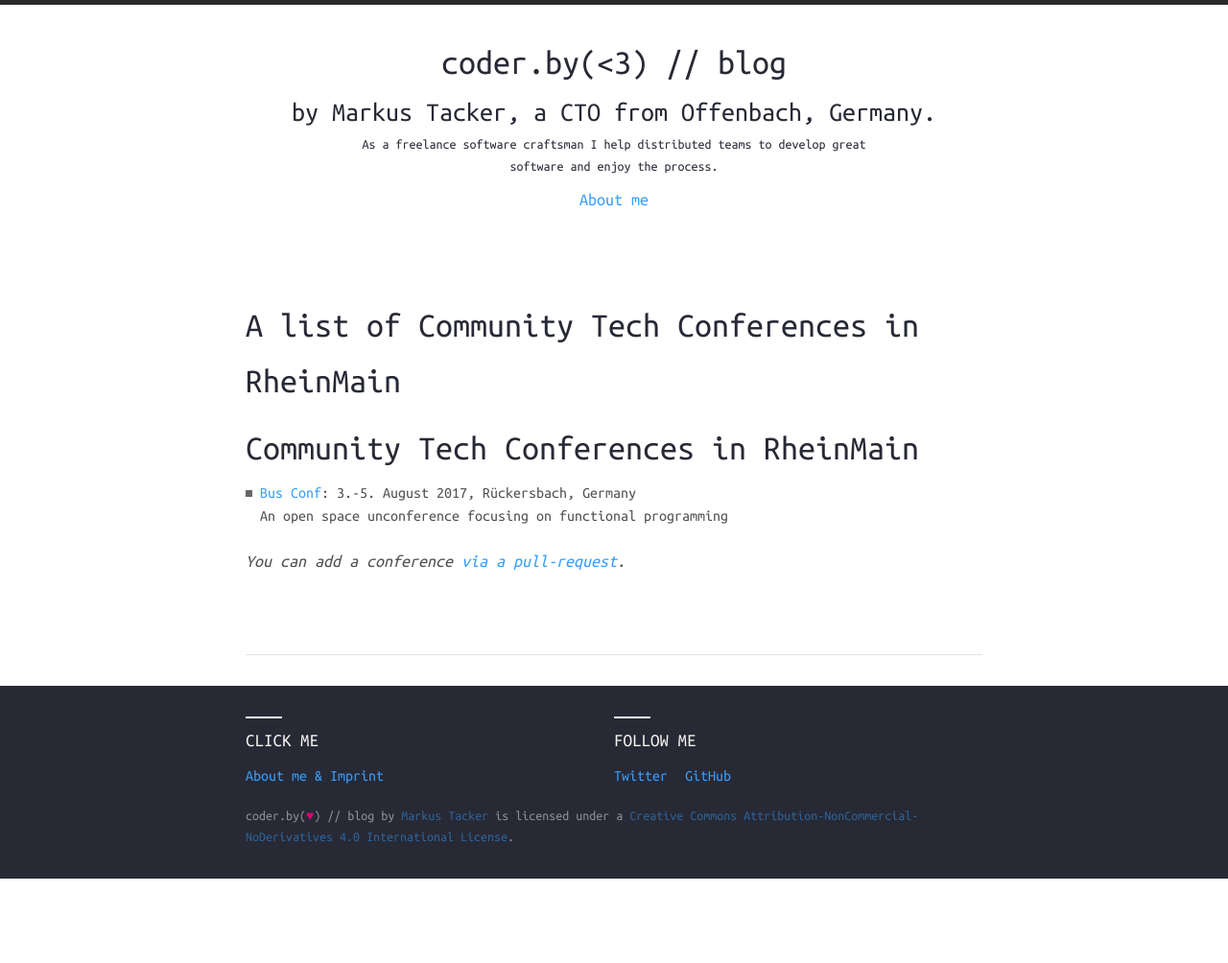
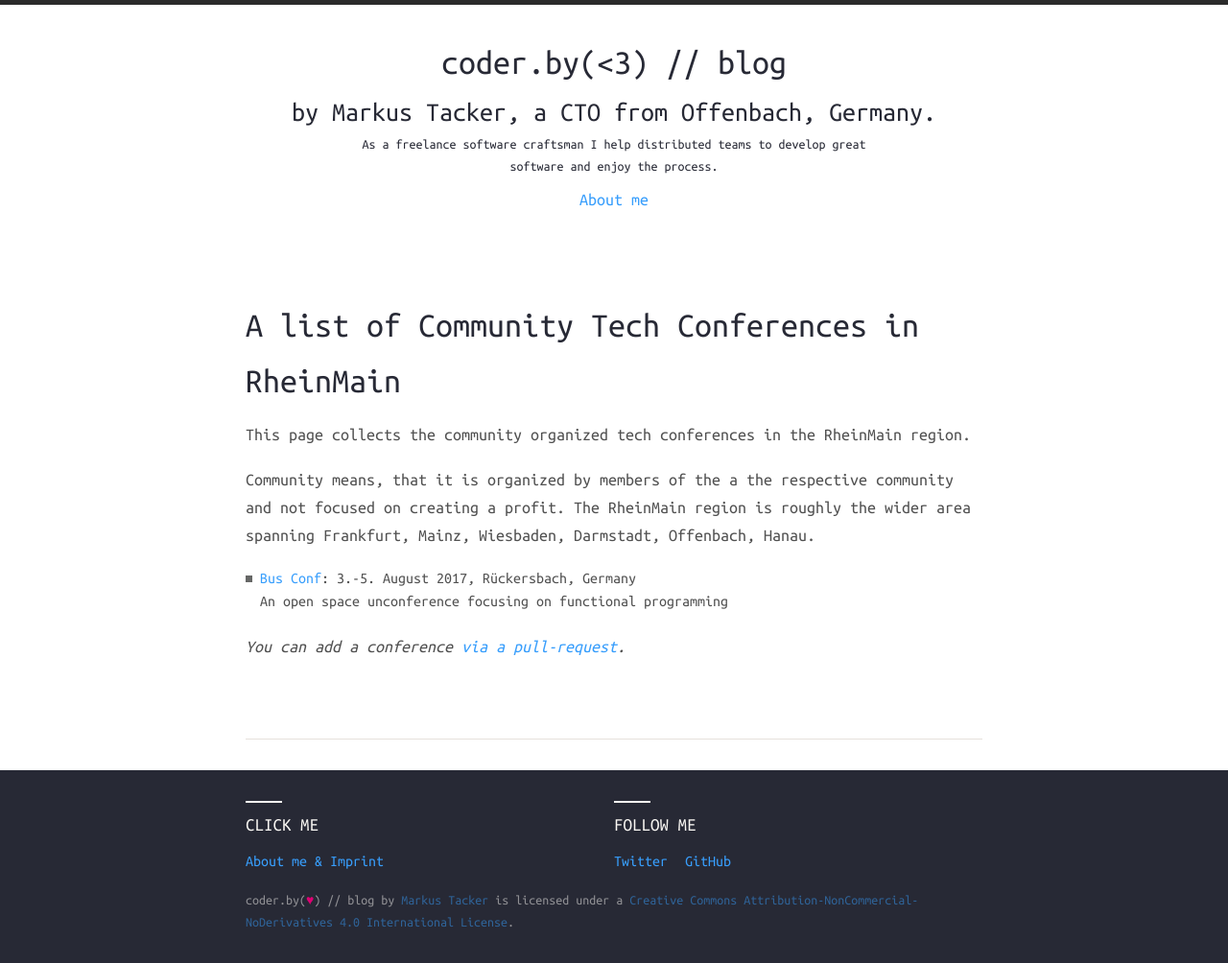
Before and after one commit to coderbyheart/blog, a Jekyll site: the page built from rheinmain-community-tech-conferences.md, in a window 1280 px wide. Shown: the whole page at 96% size. Built offline with Jekyll 4.4.1, drawn with Linux system fonts in a browser that asks for light colours; nearby versions of some CDN libraries; comment, search, counter and statistics services are not loaded; before the commit the page ends 916 px from its top, so only the background shows below that.

Commit message:
Update rheinmain-community-tech-conferences.md

```diff
--- a/rheinmain-community-tech-conferences.md
+++ b/rheinmain-community-tech-conferences.md
@@ -3,7 +3,9 @@
 title: A list of Community Tech Conferences in RheinMain
 ---
 
-# Community Tech Conferences in RheinMain
+This page collects the community organized tech conferences in the RheinMain region.
+
+Community means, that it is organized by members of the a the respective community and not focused on creating a profit. The RheinMain region is roughly the wider area spanning Frankfurt, Mainz, Wiesbaden, Darmstadt, Offenbach, Hanau.
 
 * [Bus Conf](http://www.bus-conf.org/): 3.-5. August 2017, Rückersbach, Germany
   An open space unconference focusing on functional programming
```
